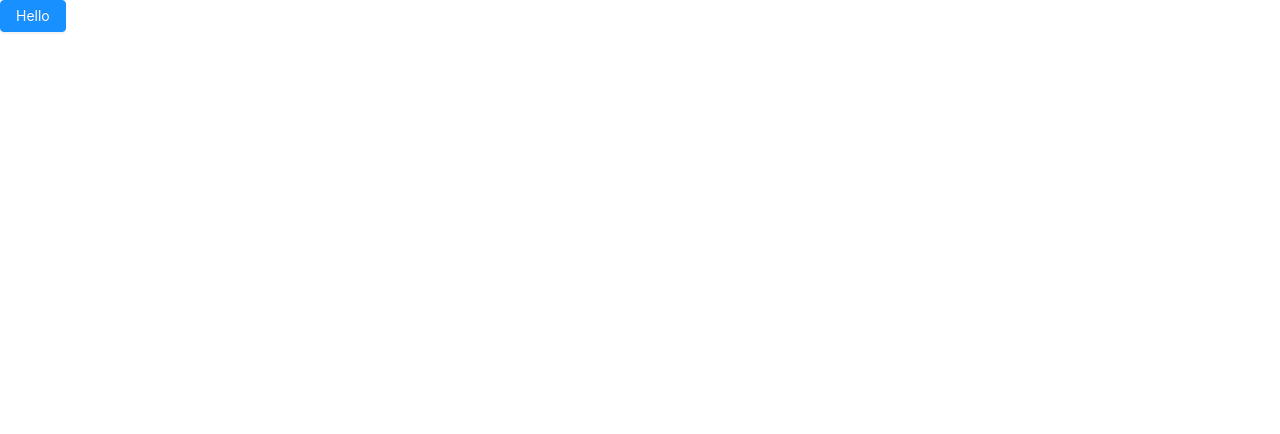
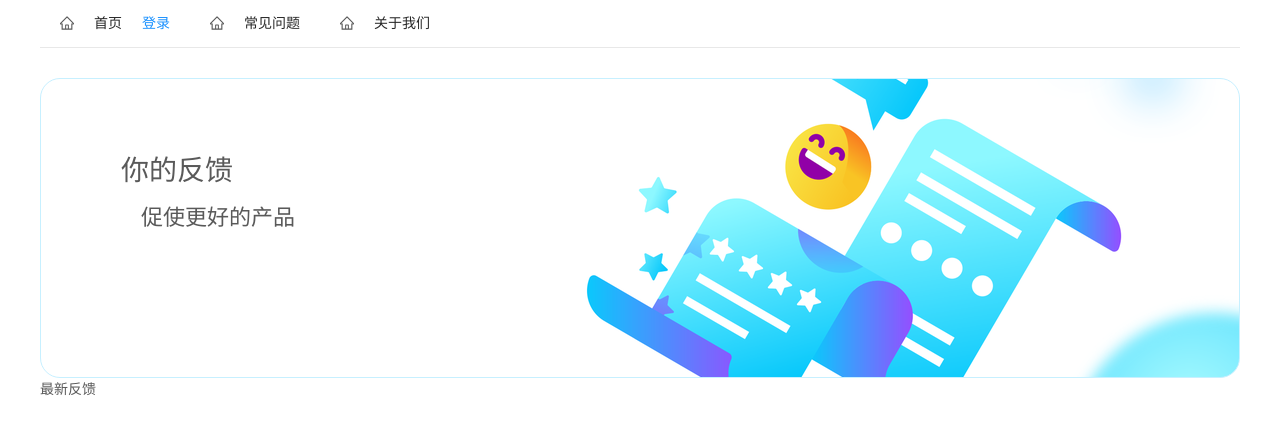
Before and after one commit to anandzhang/issue-feedback-react, a React (Create React App) app in the folder app/: page / in a window 1280 px wide. Shown: the top 434 px of the page. Built offline with nearby package versions, Linux system fonts and the light colour scheme.

Commit message:
基本主页面

```diff
--- a/app/package.json
+++ b/app/package.json
@@ -13,6 +13,7 @@
     "react": "16.13.1",
     "react-app-rewired": "2.1.6",
     "react-dom": "16.13.1",
+    "react-router-dom": "^5.2.0",
     "react-scripts": "3.4.1"
   },
   "scripts": {
--- a/app/src/App.js
+++ b/app/src/App.js
@@ -1,9 +1,17 @@
 import React from 'react'
-import { Button } from 'antd'
+import { BrowserRouter, Switch, Route, Redirect } from 'react-router-dom'
+import Home from './pages/Home'
+import Admin from './pages/Admin'
 
 function App () {
   return (
-    <Button type='primary'>Hello</Button>
+    <BrowserRouter>
+      <Switch>
+        <Route exact path='/' component={Home} />
+        <Route path='/admin' component={Admin} />
+        <Redirect to='/' />
+      </Switch>
+    </BrowserRouter>
   )
 }
 
--- /dev/null
+++ b/app/src/components/Banner/index.css
@@ -0,0 +1,18 @@
+.banner {
+  height: 300px;
+  margin-top: 30px;
+  border: 1px solid #c7f0ff;
+  border-radius: 20px;
+  /* 图片来自 dribbble： https://dribbble.com/shots/5037235-Feedback-illustration */
+  background: url('/images/feedback.png') no-repeat right;
+}
+
+.text-large {
+  margin: 70px 80px 0;
+  font-size: 28px;
+}
+
+.text-middle {
+  margin: 10px 100px;
+  font-size: 22px;
+}
--- /dev/null
+++ b/app/src/components/Banner/index.jsx
@@ -0,0 +1,15 @@
+import React, { Component } from 'react'
+import './index.css'
+
+class Banner extends Component {
+  render () {
+    return (
+      <div className='banner'>
+        <p className='text-large'>你的反馈</p>
+        <p className='text-middle'>促使更好的产品</p>
+      </div>
+    )
+  }
+}
+
+export default Banner
--- /dev/null
+++ b/app/src/components/FeedbackList/index.jsx
@@ -0,0 +1,13 @@
+import React, { Component } from 'react'
+
+class FeedbackList extends Component {
+  render () {
+    return (
+      <div>
+        最新反馈
+      </div>
+    )
+  }
+}
+
+export default FeedbackList
--- /dev/null
+++ b/app/src/components/Header/index.css
@@ -0,0 +1,4 @@
+.login {
+  float: right;
+  margin-right: 20px;
+}
--- /dev/null
+++ b/app/src/components/Header/index.jsx
@@ -0,0 +1,32 @@
+import React, { Component } from 'react'
+import { Menu } from 'antd'
+import { Link } from 'react-router-dom'
+import menu from './menu'
+import './index.css'
+
+const { Item } = Menu
+
+class Header extends Component {
+  constructor (props) {
+    super(props)
+    this._menu = menu.map(value => {
+      const { title, icon, route } = value
+      return (
+        <Item key={route} icon={icon}>
+          <Link to={route}>{title}</Link>
+        </Item>
+      )
+    })
+  }
+
+  render () {
+    return (
+      <Menu mode='horizontal'>
+        {this._menu}
+        <Link to='/login' className='login'>登录</Link>
+      </Menu>
+    )
+  }
+}
+
+export default Header
--- /dev/null
+++ b/app/src/components/Header/menu.js
@@ -0,0 +1,21 @@
+import React from 'react'
+import {
+  HomeOutlined
+} from '@ant-design/icons'
+
+export default [
+  {
+    title: '首页',
+    icon: <HomeOutlined />,
+    route: '/'
+  },
+  {
+    title: '常见问题',
+    icon: <HomeOutlined />,
+    route: '/problem'
+  }, {
+    title: '关于我们',
+    icon: <HomeOutlined />,
+    route: '/about'
+  }
+]
--- /dev/null
+++ b/app/src/pages/Admin/index.jsx
@@ -0,0 +1,13 @@
+import React, { Component } from 'react'
+
+class Admin extends Component {
+  render () {
+    return (
+      <div>
+        Admin
+      </div>
+    )
+  }
+}
+
+export default Admin
--- /dev/null
+++ b/app/src/pages/Home/index.css
@@ -0,0 +1,8 @@
+.container {
+  width: 1200px;
+  margin: 0 auto;
+}
+
+.content {
+  background-color: #fff;
+}
--- /dev/null
+++ b/app/src/pages/Home/index.jsx
@@ -0,0 +1,24 @@
+import React, { Component } from 'react'
+import { Layout } from 'antd'
+import Header from '../../components/Header'
+import Banner from '../../components/Banner'
+import FeedbackList from '../../components/FeedbackList'
+import './index.css'
+
+const { Content } = Layout
+
+class Home extends Component {
+  render () {
+    return (
+      <Layout className='container'>
+        <Header />
+        <Content className='content'>
+          <Banner />
+          <FeedbackList />
+        </Content>
+      </Layout>
+    )
+  }
+}
+
+export default Home
```
Also changed, not shown: app/public/images/feedback.png (added), 1 other file (tests, documents, lock files or other folders).
